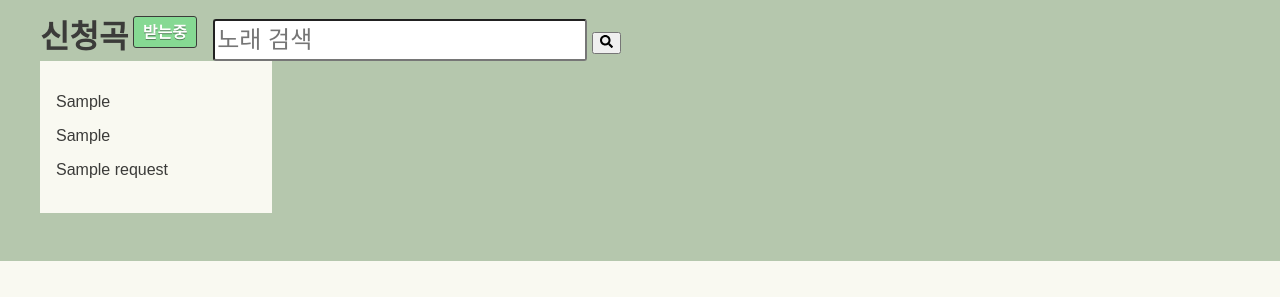
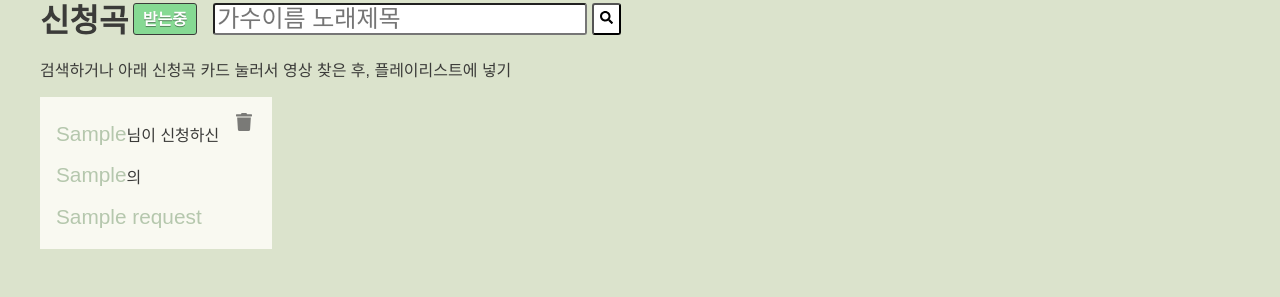
Before and after one commit to jae0choi/onhwa, a Flask app: page /dj in a window 1280 px wide. Shown: the part 657-954 px from the top of the page. Before the commit the page ends 918 px from the top, so only its background shows below. Run offline with Flask 2, Linux system fonts and the light colour scheme; a user stored in the database is signed in; tables that the repository leaves empty hold one stand-in row (values such as "Sample post"); some libraries are stand-ins or nearby versions; some web fonts are replaced.

Commit message:
send requester/title/artist over playlist

```diff
--- a/app/routes.py
+++ b/app/routes.py
@@ -92,6 +92,11 @@ def load_playlist():
 def edit_playlist():
     mode = request.form['mode']
     vid = request.form['video_id']
+    song = request.form['title']
+    artist = request.form['artist']
+    requester = request.form['requester']
+    app.logger.debug(song, artist)
+
     if mode == 'add':
         video_title = request.form['video_title']
         #playlist.append({'video_id': vid, 'video_title': video_title})
@@ -105,7 +110,7 @@ def edit_playlist():
     except:
         db.session.rollback()
 
-    playlist = [{'video_id': video.video_id, 'video_title': video.title} for video in Video.query.all()]
+    playlist = [{'video_id': video.video_id, 'video_title': video.title, 'artist': artist, 'title': song, 'requester': requester} for video in Video.query.all()]
     app.logger.debug('Current playlist')
     app.logger.debug(playlist)
     return jsonify(data=playlist)
--- a/app/static/css/style.css
+++ b/app/static/css/style.css
@@ -250,7 +250,7 @@ nav ul button {
 
 .bottom-container {
   width: 100%;
-  background-color: #B5C7AD;
+  background-color: #DBE3CC;
   min-height: calc(100% - 632px);
   height: auto;
   font-family: BMDOHYEON, sans-serif;
@@ -264,106 +264,93 @@ nav ul button {
   display: inline-block;
 }
 
+.bottom-container .search button {
+  height: 32px;
+  background: white;
+  border-radius: 3px;
+  cursor: pointer;
+  vertical-align: text-bottom;
+}
+
 .bottom-container .toggle-button {
   display: inline-block;
+  vertical-align: text-bottom;
 }
 
 .bottom-container .bottom-content {
   max-width: 1200px;
-  margin: 1em auto;
-  padding: 1em;
+  margin: 0em auto;
+  padding: 1em 0 3em;
 }
 
-.bottom-container .search-result {
+.bottom-container #query {
+  font-size: 1.5em;
+  line-height: 2em;
+  border-radius: 3px;
+  margin-left: 0.5em;
+  height: 26px;
+  vertical-align: text-bottom;
+}
+
+.bottom-container .requests-container {
   margin-top: 1em;
 }
 
-.bottom-container #search_result {
-  -ms-flex-wrap: wrap;
-      flex-wrap: wrap;
+.bottom-container #requests {
+  overflow: scroll;
   display: -webkit-box;
-  display: -ms-flexbox;
-  display: flex;
-}
-
-.bottom-container #search_result .searched-song {
-  width: 280px;
-  text-align: center;
-  margin-left: 1em;
-  margin-bottom: 1em;
-  background-color: white;
-  border-radius: 5px;
-  min-height: 330px;
-  position: relative;
-}
-
-.bottom-container #search_result .searched-song p {
-  padding: 1em;
-}
-
-.bottom-container #search_result .searched-song button {
-  height: 32px;
-  background: white;
-  border-radius: 3px;
-  cursor: pointer;
-  position: absolute;
-  bottom: 1em;
-  left: 68px;
-}
-
-.bottom-container #query {
-  height: 1.5em;
-  font-size: 1.5em;
-  line-height: 2em;
-  border-radius: 3px;
-  vertical-align: revert;
-  margin-left: 0.5em;
-}
-
-.bottom-container #search {
-  height: 42px;
-  width: 42px;
-  background: white;
-  border-radius: 3px;
-  vertical-align: bottom;
-}
-
-.bottom-container #requests {
-  display: -webkit-box;
-  display: -ms-flexbox;
-  display: flex;
-  -ms-flex-wrap: wrap;
-      flex-wrap: wrap;
 }
 
 .bottom-container #requests .pending-request {
   width: 200px;
   height: 120px;
   background-color: #F9F9F1;
-  margin-right: 1.5em;
-  margin-bottom: 1em;
+  margin-right: 1em;
   cursor: pointer;
   padding: 1em;
+  display: -webkit-box;
+  display: -ms-flexbox;
+  display: flex;
 }
 
-.tgl {
+.bottom-container #requests .pending-request .request-left {
+  width: 90%;
+  margin: auto;
+}
+
+.bottom-container #requests .pending-request .request-right {
+  width: 10%;
+}
+
+.bottom-container #requests .pending-request p {
+  display: inline-block;
+  color: #B5C7AD;
+  font-size: 1.3em;
+  line-height: 0em;
+}
+
+.bottom-container #requests .pending-request span {
+  color: #3B3B39;
+}
+
+.bottom-container .tgl {
   display: none;
 }
 
-.tgl, .tgl:after, .tgl:before, .tgl *, .tgl *:after, .tgl *:before, .tgl + .tgl-btn {
+.bottom-container .tgl, .bottom-container .tgl:after, .bottom-container .tgl:before, .bottom-container .tgl *, .bottom-container .tgl *:after, .bottom-container .tgl *:before, .bottom-container .tgl + .tgl-btn {
   -webkit-box-sizing: border-box;
           box-sizing: border-box;
 }
 
-.tgl::-moz-selection, .tgl:after::-moz-selection, .tgl:before::-moz-selection, .tgl *::-moz-selection, .tgl *:after::-moz-selection, .tgl *:before::-moz-selection, .tgl + .tgl-btn::-moz-selection {
+.bottom-container .tgl::-moz-selection, .bottom-container .tgl:after::-moz-selection, .bottom-container .tgl:before::-moz-selection, .bottom-container .tgl *::-moz-selection, .bottom-container .tgl *:after::-moz-selection, .bottom-container .tgl *:before::-moz-selection, .bottom-container .tgl + .tgl-btn::-moz-selection {
   background: none;
 }
 
-.tgl::selection, .tgl:after::selection, .tgl:before::selection, .tgl *::selection, .tgl *:after::selection, .tgl *:before::selection, .tgl + .tgl-btn::selection {
+.bottom-container .tgl::selection, .bottom-container .tgl:after::selection, .bottom-container .tgl:before::selection, .bottom-container .tgl *::selection, .bottom-container .tgl *:after::selection, .bottom-container .tgl *:before::selection, .bottom-container .tgl + .tgl-btn::selection {
   background: none;
 }
 
-.tgl + .tgl-btn {
+.bottom-container .tgl + .tgl-btn {
   outline: 0;
   display: block;
   width: 4em;
@@ -378,7 +365,7 @@ nav ul button {
   border: 1px solid #3B3B39;
 }
 
-.tgl + .tgl-btn:after, .tgl + .tgl-btn:before {
+.bottom-container .tgl + .tgl-btn:after, .bottom-container .tgl + .tgl-btn:before {
   position: relative;
   display: block;
   content: "";
@@ -386,19 +373,19 @@ nav ul button {
   height: 100%;
 }
 
-.tgl + .tgl-btn:after {
+.bottom-container .tgl + .tgl-btn:after {
   left: 0;
 }
 
-.tgl + .tgl-btn:before {
+.bottom-container .tgl + .tgl-btn:before {
   display: none;
 }
 
-.tgl:checked + .tgl-btn:after {
+.bottom-container .tgl:checked + .tgl-btn:after {
   left: 50%;
 }
 
-.tgl-skewed + .tgl-btn {
+.bottom-container .tgl-skewed + .tgl-btn {
   overflow: hidden;
   -webkit-backface-visibility: hidden;
   backface-visibility: hidden;
@@ -408,7 +395,7 @@ nav ul button {
   background: #888;
 }
 
-.tgl-skewed + .tgl-btn:after, .tgl-skewed + .tgl-btn:before {
+.bottom-container .tgl-skewed + .tgl-btn:after, .bottom-container .tgl-skewed + .tgl-btn:before {
   display: inline-block;
   -webkit-transition: all 0.2s ease;
   transition: all 0.2s ease;
@@ -421,37 +408,87 @@ nav ul button {
   text-shadow: 0 1px 0 rgba(0, 0, 0, 0.4);
 }
 
-.tgl-skewed + .tgl-btn:after {
+.bottom-container .tgl-skewed + .tgl-btn:after {
   left: 100%;
   content: attr(data-tg-on);
 }
 
-.tgl-skewed + .tgl-btn:before {
+.bottom-container .tgl-skewed + .tgl-btn:before {
   left: 0;
   content: attr(data-tg-off);
 }
 
-.tgl-skewed + .tgl-btn:active {
+.bottom-container .tgl-skewed + .tgl-btn:active {
   background: #888;
 }
 
-.tgl-skewed + .tgl-btn:active:before {
+.bottom-container .tgl-skewed + .tgl-btn:active:before {
   left: -10%;
 }
 
-.tgl-skewed:checked + .tgl-btn {
+.bottom-container .tgl-skewed:checked + .tgl-btn {
   background: #86d993;
 }
 
-.tgl-skewed:checked + .tgl-btn:before {
+.bottom-container .tgl-skewed:checked + .tgl-btn:before {
   left: -100%;
 }
 
-.tgl-skewed:checked + .tgl-btn:after {
+.bottom-container .tgl-skewed:checked + .tgl-btn:after {
   left: 0;
 }
 
-.tgl-skewed:checked + .tgl-btn:active:after {
+.bottom-container .tgl-skewed:checked + .tgl-btn:active:after {
   left: 10%;
 }
+
+#search-result-container {
+  width: 100%;
+  margin: 0 auto;
+  background-color: #B5C7AD;
+  display: none;
+}
+
+#search-result-container .result-content {
+  max-width: 1200px;
+  margin: 0em auto;
+  padding: 2em 1em;
+}
+
+#search-result-container .result-content h2 {
+  margin-bottom: 1em;
+}
+
+#search-result-container .result-content #search_result {
+  -ms-flex-wrap: wrap;
+      flex-wrap: wrap;
+  display: -webkit-box;
+  display: -ms-flexbox;
+  display: flex;
+}
+
+#search-result-container .result-content #search_result .searched-song {
+  width: 280px;
+  text-align: center;
+  margin-left: 1em;
+  margin-bottom: 1em;
+  background-color: white;
+  border-radius: 5px;
+  min-height: 330px;
+  position: relative;
+}
+
+#search-result-container .result-content #search_result .searched-song p {
+  padding: 1em;
+}
+
+#search-result-container .result-content #search_result .searched-song button {
+  height: 32px;
+  background: white;
+  border-radius: 3px;
+  cursor: pointer;
+  position: absolute;
+  bottom: 1em;
+  left: 68px;
+}
 /*# sourceMappingURL=style.css.map */
--- a/app/static/css/style.sass
+++ b/app/static/css/style.sass
@@ -204,168 +204,197 @@ nav
     margin-top: 1em
 
 
-
-
 .bottom-container
     width: 100%
-    background-color: $tertiary-color
+    background-color: $second-color
     min-height: calc(100% - 632px)
     height: auto
     font-family: BMDOHYEON, sans-serif
-
 
     h2
         display: inline-block
     .search
         display: inline-block
+        button
+            height: 32px
+            background: white
+            border-radius: 3px
+            cursor: pointer
+            vertical-align: text-bottom
+
     .toggle-button
         display: inline-block
+        vertical-align: text-bottom
 
     .bottom-content
         max-width: 1200px
-        margin: 1em auto
-        padding: 1em
-    .search-result
-        margin-top: 1em
-
-    #search_result
-        flex-wrap: wrap
-        display: flex
-
-        .searched-song
-            width: 280px
-            text-align: center
-            margin-left: 1em
-            margin-bottom: 1em
-            background-color: white
-            border-radius: 5px
-            min-height: 330px
-            position: relative
-
-            p
-                padding: 1em
-            button
-                height: 32px
-                background: white
-                border-radius: 3px
-                cursor: pointer
-                position: absolute
-                bottom: 1em
-                left: 68px
+        margin: 0em auto
+        padding: 1em 0 3em
 
     #query
-        height: 1.5em
         font-size: 1.5em
         line-height: 2em
         border-radius: 3px
-        vertical-align: revert
         margin-left: 0.5em
+        height: 26px
+        vertical-align: text-bottom
 
-    #search
-        height: 42px
-        width: 42px
-        background: white
-        border-radius: 3px
-        vertical-align: bottom
-
+    .requests-container
+        margin-top: 1em
 
     #requests
-        display: flex
-        flex-wrap: wrap
+        overflow: scroll
+        display: -webkit-box
+
 
         .pending-request
             width: 200px
             height: 120px
             background-color: $base-color
-            margin-right: 1.5em
-            margin-bottom: 1em
+            margin-right: 1em
             cursor: pointer
             padding: 1em
-
-.tgl
-    display: none
-
-.tgl, .tgl:after, .tgl:before, .tgl *, .tgl *:after, .tgl *:before, .tgl + .tgl-btn
-    box-sizing: border-box
-.tgl::-moz-selection, .tgl:after::-moz-selection, .tgl:before::-moz-selection, .tgl *::-moz-selection, .tgl *:after::-moz-selection, .tgl *:before::-moz-selection, .tgl + .tgl-btn::-moz-selection
-    background: none
-.tgl::selection, .tgl:after::selection, .tgl:before::selection, .tgl *::selection, .tgl *:after::selection, .tgl *:before::selection, .tgl + .tgl-btn::selection
-    background: none
-
-.tgl + .tgl-btn
-    outline: 0
-    display: block
-    width: 4em
-    height: 2em
-    position: relative
-    cursor: pointer
-    -webkit-user-select: none
-    -moz-user-select: none
-    -ms-user-select: none
-    user-select: none
-    border-radius: 3px
-    border: 1px solid $font-color
+            display: flex
 
 
-.tgl + .tgl-btn:after, .tgl + .tgl-btn:before
-    position: relative
-    display: block
-    content: ""
-    width: 50%
-    height: 100%
-
-.tgl + .tgl-btn:after
-    left: 0
-.tgl + .tgl-btn:before
-    display: none
-
-.tgl:checked + .tgl-btn:after
-    left: 50%
+            .request-left
+                width: 90%
+                margin: auto
+            .request-right
+                width: 10%
+            p
+                display: inline-block
+                color: $tertiary-color
+                font-size: 1.3em
+                line-height: 0em
+            span
+                color: $font-color
 
 
 
-.tgl-skewed + .tgl-btn
-    overflow: hidden
-    -webkit-backface-visibility: hidden
-    backface-visibility: hidden
-    transition: all 0.2s ease
-    font-family: sans-serif
-    background: #888
+    .tgl
+        display: none
+
+    .tgl, .tgl:after, .tgl:before, .tgl *, .tgl *:after, .tgl *:before, .tgl + .tgl-btn
+        box-sizing: border-box
+    .tgl::-moz-selection, .tgl:after::-moz-selection, .tgl:before::-moz-selection, .tgl *::-moz-selection, .tgl *:after::-moz-selection, .tgl *:before::-moz-selection, .tgl + .tgl-btn::-moz-selection
+        background: none
+    .tgl::selection, .tgl:after::selection, .tgl:before::selection, .tgl *::selection, .tgl *:after::selection, .tgl *:before::selection, .tgl + .tgl-btn::selection
+        background: none
+
+    .tgl + .tgl-btn
+        outline: 0
+        display: block
+        width: 4em
+        height: 2em
+        position: relative
+        cursor: pointer
+        -webkit-user-select: none
+        -moz-user-select: none
+        -ms-user-select: none
+        user-select: none
+        border-radius: 3px
+        border: 1px solid $font-color
 
 
-.tgl-skewed + .tgl-btn:after, .tgl-skewed + .tgl-btn:before
-    display: inline-block
-    transition: all 0.2s ease
+    .tgl + .tgl-btn:after, .tgl + .tgl-btn:before
+        position: relative
+        display: block
+        content: ""
+        width: 50%
+        height: 100%
+
+    .tgl + .tgl-btn:after
+        left: 0
+    .tgl + .tgl-btn:before
+        display: none
+
+    .tgl:checked + .tgl-btn:after
+        left: 50%
+
+
+
+    .tgl-skewed + .tgl-btn
+        overflow: hidden
+        -webkit-backface-visibility: hidden
+        backface-visibility: hidden
+        transition: all 0.2s ease
+        font-family: sans-serif
+        background: #888
+
+
+    .tgl-skewed + .tgl-btn:after, .tgl-skewed + .tgl-btn:before
+        display: inline-block
+        transition: all 0.2s ease
+        width: 100%
+        text-align: center
+        position: absolute
+        line-height: 2em
+        font-weight: bold
+        color: #fff
+        text-shadow: 0 1px 0 rgba(0, 0, 0, 0.4)
+
+    .tgl-skewed + .tgl-btn:after
+        left: 100%
+        content: attr(data-tg-on)
+
+    .tgl-skewed + .tgl-btn:before
+        left: 0
+        content: attr(data-tg-off)
+
+    .tgl-skewed + .tgl-btn:active
+        background: #888
+
+    .tgl-skewed + .tgl-btn:active:before
+        left: -10%
+
+    .tgl-skewed:checked + .tgl-btn
+        background: #86d993
+
+    .tgl-skewed:checked + .tgl-btn:before
+        left: -100%
+
+    .tgl-skewed:checked + .tgl-btn:after
+        left: 0
+
+    .tgl-skewed:checked + .tgl-btn:active:after
+        left: 10%
+
+#search-result-container
     width: 100%
-    text-align: center
-    position: absolute
-    line-height: 2em
-    font-weight: bold
-    color: #fff
-    text-shadow: 0 1px 0 rgba(0, 0, 0, 0.4)
+    margin: 0 auto
+    background-color: $tertiary-color
+    display: none
 
-.tgl-skewed + .tgl-btn:after
-    left: 100%
-    content: attr(data-tg-on)
+    .result-content
+        max-width: 1200px
+        margin: 0em auto
+        padding: 2em 1em
 
-.tgl-skewed + .tgl-btn:before
-    left: 0
-    content: attr(data-tg-off)
+        h2
+            margin-bottom: 1em
 
-.tgl-skewed + .tgl-btn:active
-    background: #888
+        #search_result
+            flex-wrap: wrap
+            display: flex
 
-.tgl-skewed + .tgl-btn:active:before
-    left: -10%
+            .searched-song
+                width: 280px
+                text-align: center
+                margin-left: 1em
+                margin-bottom: 1em
+                background-color: white
+                border-radius: 5px
+                min-height: 330px
+                position: relative
 
-.tgl-skewed:checked + .tgl-btn
-    background: #86d993
-
-.tgl-skewed:checked + .tgl-btn:before
-    left: -100%
-
-.tgl-skewed:checked + .tgl-btn:after
-    left: 0
-
-.tgl-skewed:checked + .tgl-btn:active:after
-    left: 10%
+                p
+                    padding: 1em
+                button
+                    height: 32px
+                    background: white
+                    border-radius: 3px
+                    cursor: pointer
+                    position: absolute
+                    bottom: 1em
+                    left: 68px
--- a/app/static/js/onhwa.js
+++ b/app/static/js/onhwa.js
@@ -1,18 +1,21 @@
 var url_sse; // SSE
 
-function add_song(video_id, video_title) {
-    edit_playlist(video_id, video_title, 'add');
+function add_song(video_id, video_title, artist, title, requester) {
+    edit_playlist(video_id, video_title, artist, title, requester, 'add');
 }
 
 function remove_song(video_id) {
-    edit_playlist(video_id, '', 'remove');
+    edit_playlist(video_id, '','','','', 'remove');
 }
 
-function edit_playlist(video_id, video_title, mode) {
-    //console.log(video_id);
+function edit_playlist(video_id, video_title, artist, title, requester, mode) {
+    console.log(video_id, video_title, artist, title, requester );
     $.post('/edit_playlist', {
         video_id: video_id,
         video_title: video_title,
+        artist: artist,
+        title: title,
+        requester: requester,
         mode: mode
     }).done(function(response) {
         console.log('Song edit success');
@@ -27,7 +30,13 @@ function update_playlist(playlist) {
     video_ids = [];
     $.each(playlist.data, function(index, value) {
         video_ids.push(value['video_id']);
-        $('#playlist').append("<li class='added-song' id='" + value['video_id'] + "'><img class='icon play-white' src='./static/image/play-white.svg' onclick='play_video(\"" + value['video_id'] + "\")'/><img class='icon pause-white' onclick='pause()' src='./static/image/pause-white.svg'/><img class='thumbnail' src='https://img.youtube.com/vi/" + value['video_id'] + "/default.jpg'><p class='title'>" + value['video_title'] + "</p><img class='icon trash' src='static/image/trash.svg' onclick='remove_song(\"" + value['video_id'] + "\")'/></li>");
+        console.log(value['artist']);
+
+        if(value['artist']!=null){
+            $('#playlist').append("<li class='added-song' id='" + value['video_id'] + "'><img class='icon play-white' src='./static/image/play-white.svg' onclick='play_video(\"" + value['video_id'] + "\")'/><img class='icon pause-white' onclick='pause()' src='./static/image/pause-white.svg'/><img class='thumbnail' src='https://img.youtube.com/vi/" + value['video_id'] + "/default.jpg'><p class='requester'>" + value['requester'] + "</p><p class='artist'>" + value['artist'] + "</p><p class='title'>" + value['title'] + "</p><img class='icon trash' src='static/image/trash.svg' onclick='remove_song(\"" + value['video_id'] + "\")'/></li>");
+        }else{
+            $('#playlist').append("<li class='added-song' id='" + value['video_id'] + "'><img class='icon play-white' src='./static/image/play-white.svg' onclick='play_video(\"" + value['video_id'] + "\")'/><img class='icon pause-white' onclick='pause()' src='./static/image/pause-white.svg'/><img class='thumbnail' src='https://img.youtube.com/vi/" + value['video_id'] + "/default.jpg'><p class='title'>" + value['video_title'] + "</p><img class='icon trash' src='static/image/trash.svg' onclick='remove_song(\"" + value['video_id'] + "\")'/></li>");
+        }
     });
     status_update();
 }
@@ -79,7 +88,7 @@ function load_requests() {
             var requester = request['requester'];
             var title = request['title'];
             var artist = request['artist'];
-            $('#requests').append("<li class='pending-request' onclick='search_request(\"" + artist + "\", \"" + title + "\")'><p class='requester'>" + requester + "</p><p class='artist'>" + artist + "</p><p class='title'>" + title + "</p><img class='icon trash' src='static/image/trash.svg' onclick='remove_request(" + index + ")'/></li>");
+            $('#requests').append("<li class='pending-request request-form-"+ index + "'><div class='request-left' onclick='search_request(\"" + artist + "\", \"" + title + "\", \"" + requester + "\")'><p class='requester'>" + requester + "</p><span>님이 신청하신 </span><br><p class='artist'>" + artist + "</p><span>의 </span><p class='title'>" + title + "</p></div><div class='request-right'><img class='icon trash2' src='static/image/trash.svg' onclick='remove_request(" + index + ");' /></li></div>");
             // call remove_request(index) to remove one request
             // call search_request(artist, title) to search
         });
@@ -87,30 +96,53 @@ function load_requests() {
 }
 
 function remove_request(index) {
-    console.log('remove_request');
-    //remove one request with index 'index'
+    console.log('remove_request', index);
+    var selector = '.request-form-' + index;
+    $(selector).remove();
+
+    //remove one request with index 'index' from db
+
+
 }
 
-function search_request(artist, title) {
-    console.log(artist);
-    console.log(title);
+function search_request(artist, title, requester) {
     console.log(artist + ' ' + title);
-    search_youtube(artist + ' ' + title);
+    search_youtube(artist, title, requester);
 }
 
-function search_youtube(query) {
+function search_youtube(query, title, requester) {
     console.log('search youtube');
     console.log(query);
+    var artist;
+
+    if(title){
+        artist = query;
+        var query = query + ' ' + title;
+    }else{
+        artist = '';
+        title ='';
+        var query = query;
+    }
+    console.log(query);
+    // result open
+    $('#search-result-container').css('display','block');
+
+    var requester = (requester)? requester : '';
+    console.log(requester);
 
     var dest_elem = $('#search_result');
     $(dest_elem).text('loading...');
     $.post('/search_youtube', {
         query: query
     }).done(function(response) {
+        console.log('search----');
+        console.log(artist, title, requester);
+
         $(dest_elem).html('');
         $.each(response.data, function(index, value) {
-            $(dest_elem).append("<div class='searched-song'><iframe id='ytplayer' class='player-thumbnail' type='text/html', width='280' height='180' src='https://www.youtube.com/embed/" + value['video_id'] + "' frameborder='0'></iframe><p>" + value['video_title'] + "</p><button type='button' onclick='add_song(\"" + value['video_id'] + "\", \"" + value['video_title'] + "\")'><img class='icon add' src='./static/image/plus.svg'/>플레이리스트에 추가</button></div>");
+            $(dest_elem).append("<div class='searched-song'><iframe id='ytplayer' class='player-thumbnail' type='text/html', width='280' height='180' src='https://www.youtube.com/embed/" + value['video_id'] + "' frameborder='0'></iframe><p>" + value['video_title'] + "</p><button type='button' onclick='add_song(\"" + value['video_id'] + "\", \"" + value['video_title'] + "\", \"" + artist + "\", \"" + title + "\", \"" + requester + "\")'><img class='icon add' src='./static/image/plus.svg'/>플레이리스트에 추가</button></div>");
         });
+
     }).fail(function() {
         $(dest_elem).text("Error: Could not contact server");
     });
--- a/app/templates/index.html
+++ b/app/templates/index.html
@@ -65,7 +65,7 @@
                     {{ form.hidden_tag() }}
                     <!-- protection against CSRF attack -->
                     <!-- {{ form.query.label }}<br> -->
-                    {{ form.query(size=24, placeholder="노래 검색") }}
+                    {{ form.query(size=24, placeholder="가수이름 노래제목") }}
                     <button type="submit" id='search_submit'>
                         <img class="icon search" src="./static/image/search.svg">
                     </button>
@@ -73,6 +73,7 @@
                 </form>
             </div>
             <div class="requests-container">
+                <p>검색하거나 아래 신청곡 카드 눌러서 영상 찾은 후, 플레이리스트에 넣기</p>
                 <ul id="requests">
                 </ul>
                 <script>
@@ -94,12 +95,15 @@
                 request_sse();
                 </script>
             </div>
-            <div class="search-result">
-                <div class="result-song" id='search_result'>
-                </div>
-            </div>
         </div>
     </div>
+    <div id="search-result-container">
+        <div class="result-content">
+            <h2>검색 결과</h2>
+            <div id='search_result'></div>
+        </div>
+    </div>
+
     <footer></footer>
 
 </body>
```
Also changed, not shown: 1 other file.
